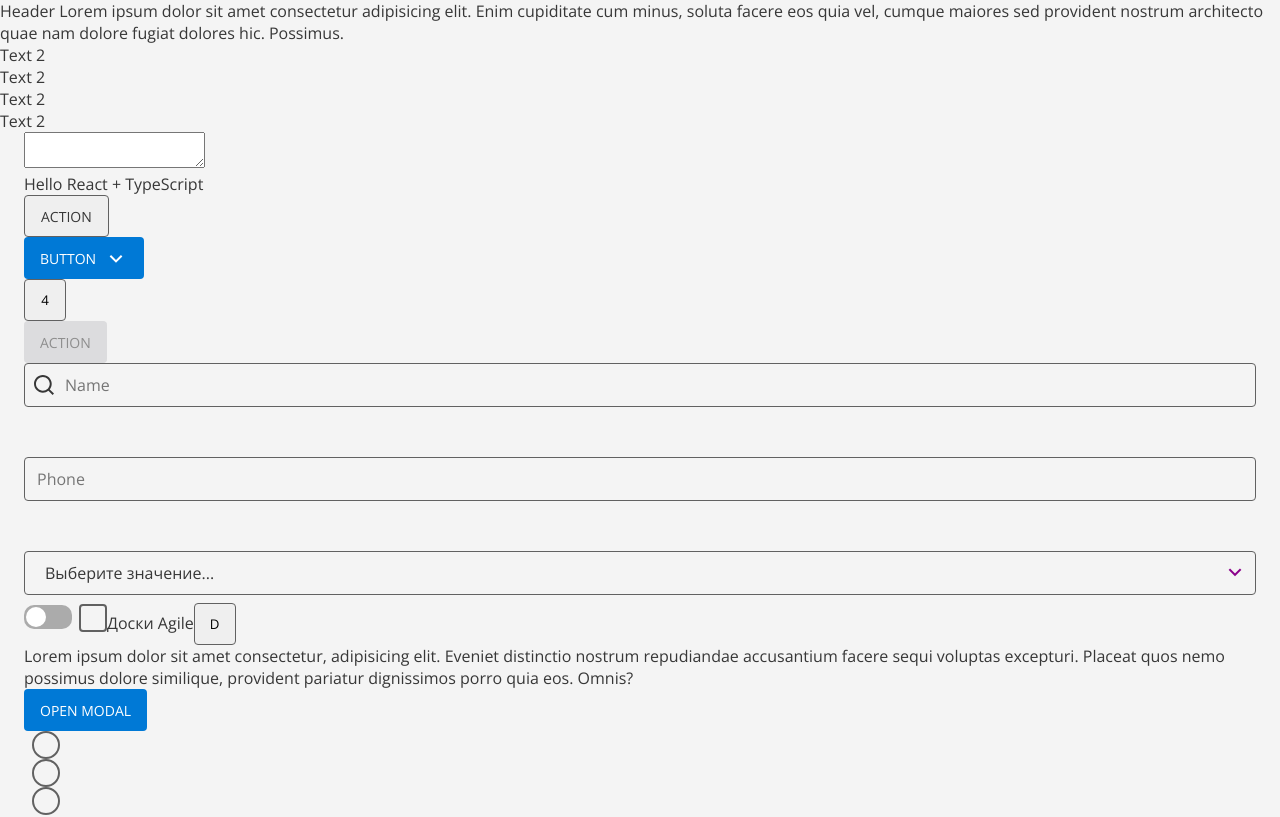
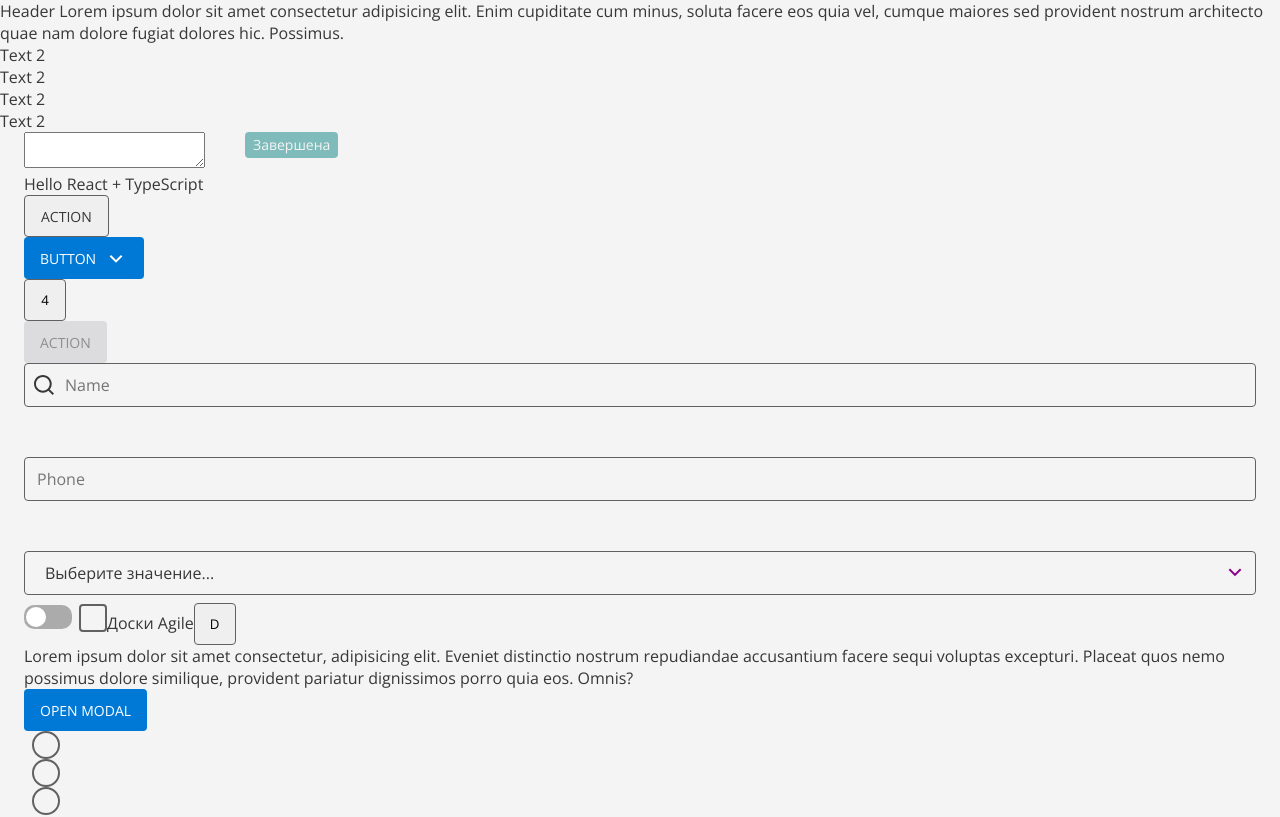
Before and after one commit to FirsovDmitriy/XTrello, a React (Vite) app: page / in a window 1280 px wide. Shown: the top 817 px of the page. Built offline with nearby package versions, Linux system fonts and the light colour scheme.

Commit message:
added the ui component Tag

```diff
--- a/src/user.InterfaceLayer/App.tsx
+++ b/src/user.InterfaceLayer/App.tsx
@@ -12,8 +12,8 @@ import { options } from "./UI-Kit/UI.components/Select/mock"
 import Switch from "./UI-Kit/UI.components/Switch"
 import Checkbox from "./UI-Kit/UI.components/Checkbox"
 import BasicLink from "./UI-Kit/UI.components/AppLink"
-import Popover from "./UI-Kit/UI.components/Popover"
-import PopoverItem from "./UI-Kit/UI.components/Popover/PopoverItem"
+import Popover from "./UI-Kit/UI.components/Dropdowns"
+import PopoverItem from "./UI-Kit/UI.components/Dropdowns/PopoverItem"
 import Tooltip from "./UI-Kit/UI.components/Tooltip"
 import Modal from "./UI-Kit/UI.components/Modal"
 import ModalActions from "./UI-Kit/UI.components/Modal/ModalActions"
@@ -21,6 +21,7 @@ import RadioButton from "./UI-Kit/UI.components/RadioButton"
 import Typography from "./UI-Kit/UI.components/Typography"
 import { Variant } from "./UI-Kit/UI.components/Typography/enum"
 import TextField from "./UI-Kit/UI.components/TextField"
+import Tag from "./UI-Kit/UI.components/Tag"
 // import Preloader from "./UIkit/UI.components/Preloader"
 
 const App = () => {
@@ -53,6 +54,7 @@ const App = () => {
 
       <Container>
         <textarea></textarea>
+        <Tag bgColor="rgba(49, 151, 149, 0.6)">Завершена</Tag>
         <Text>
           Hello React + TypeScript
         </Text>
--- a/src/user.InterfaceLayer/UI-Kit/UI.components/Popover/PopoverItem/index.tsx
+++ b/src/user.InterfaceLayer/UI-Kit/UI.components/Dropdowns/PopoverItem/index.tsx
@@ -11,7 +11,10 @@ const PopoverItem: FC<IProps> = ({ children }) => {
   const { onClose } = useContext(Context)
 
   return (
-    <ST.PopoverItem onClick={ () => onClose?.() }>
+    <ST.PopoverItem
+      onClick={ () => onClose?.() }
+      role='menuitem'
+    >
       { children }
     </ST.PopoverItem>
   )
--- a/src/user.InterfaceLayer/UI-Kit/UI.components/Popover/index.tsx
+++ b/src/user.InterfaceLayer/UI-Kit/UI.components/Dropdowns/index.tsx
@@ -5,7 +5,7 @@ import { Context } from './Context';
 
 import * as ST from './styled';
 
-const Popover: FC<IProps> = ({ children, buttonTrigger, onClose, isShow }) => {
+const Dropdowns: FC<IProps> = ({ children, buttonTrigger, onClose, isShow }) => {
   const ref = useRef<HTMLDivElement>(null)
   const ref_2 = useRef<HTMLDivElement>(null) // TODO:
   useOutside(ref, onClose)
@@ -49,7 +49,7 @@ const Popover: FC<IProps> = ({ children, buttonTrigger, onClose, isShow }) => {
   }, [])
 
   return (
-    <ST.Popover ref={ref}>
+    <ST.Dropdowns ref={ref}>
       <ST.Trigger>
         { buttonTrigger }
       </ST.Trigger>
@@ -62,8 +62,8 @@ const Popover: FC<IProps> = ({ children, buttonTrigger, onClose, isShow }) => {
           { children }
         </Context.Provider>
       </ST.Content>
-    </ST.Popover>
+    </ST.Dropdowns>
   );
 };
 
-export default Popover;
+export default Dropdowns;
--- a/src/user.InterfaceLayer/UI-Kit/UI.components/Popover/styled.ts
+++ b/src/user.InterfaceLayer/UI-Kit/UI.components/Dropdowns/styled.ts
@@ -1,6 +1,6 @@
 import { styled } from "styled-components"
 
-export const Popover = styled.div`
+export const Dropdowns = styled.div`
   position: relative;
   display: inline-flex;
 `
--- /dev/null
+++ b/src/user.InterfaceLayer/UI-Kit/UI.components/Tag/index.tsx
@@ -0,0 +1,10 @@
+import { FC } from 'react'
+import { PropsType } from './type'
+
+import * as SC from './styled'
+
+const Tag: FC<PropsType> = ({ children, bgColor }) => (
+  <SC.Tag $bgColor={bgColor}> { children } </SC.Tag>
+)
+
+export default Tag
--- /dev/null
+++ b/src/user.InterfaceLayer/UI-Kit/UI.components/Tag/styled.ts
@@ -0,0 +1,19 @@
+import { styled } from "styled-components"
+import Colors from "../../constants/colors"
+
+export const Tag = styled.span<{ $bgColor?: string }>`
+  display: inline-flex;
+  vertical-align: top;
+  align-items: center;
+  font-size: 14px;
+  padding: 2.6px 8px 4px 8px;
+  background: ${ props => (
+    props.$bgColor || Colors.PRIMARY
+  )};
+  color: #F4F4F4; // TODO: Put a variable
+  border-radius: 4px;
+  outline: transparent solid 2px;
+
+
+  margin-left: 40px;
+`
--- /dev/null
+++ b/src/user.InterfaceLayer/UI-Kit/UI.components/Tag/type.ts
@@ -0,0 +1,5 @@
+
+export type PropsType = {
+  children: string
+  bgColor?: string
+}
```
Also changed, not shown: src/user.InterfaceLayer/UI-Kit/UI.components/Dropdowns/Context.ts (renamed from src/user.InterfaceLayer/UI-Kit/UI.components/Popover/Context.ts), src/user.InterfaceLayer/UI-Kit/UI.components/Dropdowns/PopoverItem/styled.ts (renamed from src/user.InterfaceLayer/UI-Kit/UI.components/Popover/PopoverItem/styled.ts), src/user.InterfaceLayer/UI-Kit/UI.components/Dropdowns/type.ts (renamed from src/user.InterfaceLayer/UI-Kit/UI.components/Popover/type.ts).
